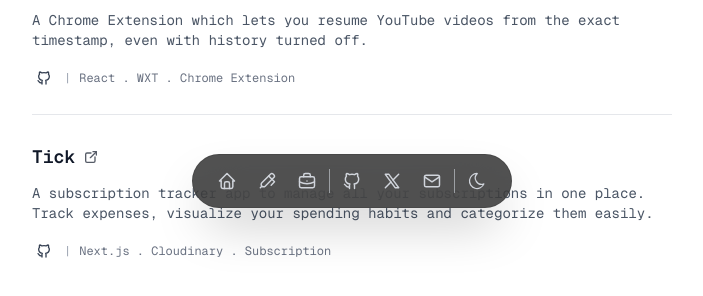
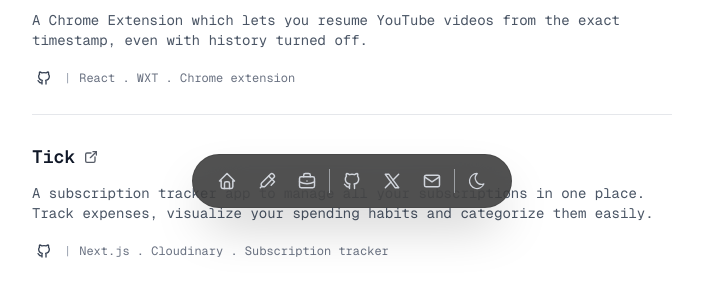
Before and after one commit to Shubbu03/portfolio, a Next.js app: page /projects in a window 1280 px wide. Shown: the part 572-868 px from the top of the page, without its empty margins (288-991 px from the left). Built offline with nearby package versions, Linux system fonts and the light colour scheme.

Commit message:
ui improvements

```diff
--- a/app/blogs/page.tsx
+++ b/app/blogs/page.tsx
@@ -5,7 +5,7 @@
 export default function Blogs() {
   return (
     <>
-      <div className="w-full max-w-2xl mx-auto px-4 pt-16 sm:pt-24 sticky top-0 z-10">
+      <div className="w-full max-w-2xl mx-auto px-4 pt-16 sm:pt-24 sticky top-0 z-10 bg-white dark:bg-black transition-colors duration-300">
         <motion.h1
           className="text-3xl sm:text-4xl font-semibold mb-6 sm:mb-8 text-start text-gray-900 dark:text-white"
           initial={{ opacity: 0, y: -20 }}
--- a/app/projects/page.tsx
+++ b/app/projects/page.tsx
@@ -11,7 +11,7 @@
         "Your second brain, where all your thoughts live together. Organize notes, collect links, and never lose an idea again.",
       liveLink: "https://cerebero.shubbu.dev/",
       githubLink: "https://github.com/Shubbu03/cerebero",
-      tags: ["Next.js", "Supabase", "Second-brain"],
+      tags: ["Next.js", "Supabase", "Second brain"],
     },
     {
       title: "Carta",
@@ -28,7 +28,7 @@
       liveLink:
         "https://chromewebstore.google.com/detail/smartseek/doldnfpemfpehgoocdfnimnlndgjjpda",
       githubLink: "https://github.com/Shubbu03/smartseek-ext",
-      tags: ["React", "WXT", "Chrome Extension"],
+      tags: ["React", "WXT", "Chrome extension"],
     },
     {
       title: "Tick",
@@ -36,13 +36,13 @@
         "A subscription tracker app to manage all your subscriptions in one place. Track expenses, visualize your spending habits and categorize them easily.",
       liveLink: "https://tick.shubbu.dev/",
       githubLink: "https://github.com/Shubbu03/tick",
-      tags: ["Next.js", "Cloudinary", "Subscription"],
+      tags: ["Next.js", "Cloudinary", "Subscription tracker"],
     },
   ];
 
   return (
     <>
-      <div className="w-full max-w-2xl mx-auto px-4 pt-16 sm:pt-24 sticky top-0 z-10">
+      <div className="w-full max-w-2xl mx-auto px-4 pt-16 sm:pt-24 sticky top-0 z-10 bg-white dark:bg-black transition-colors duration-300">
         <motion.h1
           className="text-3xl sm:text-4xl font-semibold mb-6 sm:mb-8 text-start text-gray-900 dark:text-white"
           initial={{ opacity: 0, y: -20 }}
```
